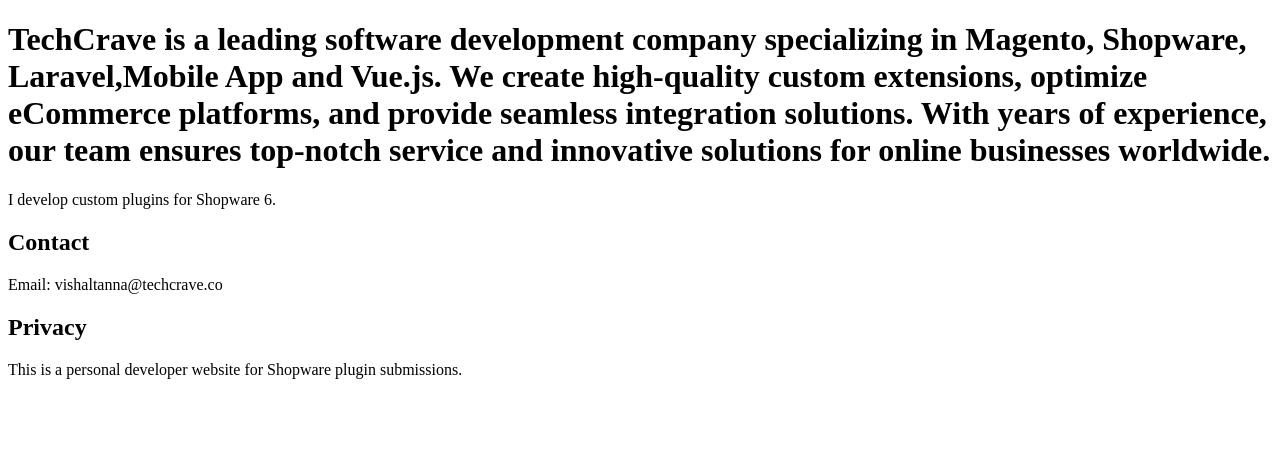
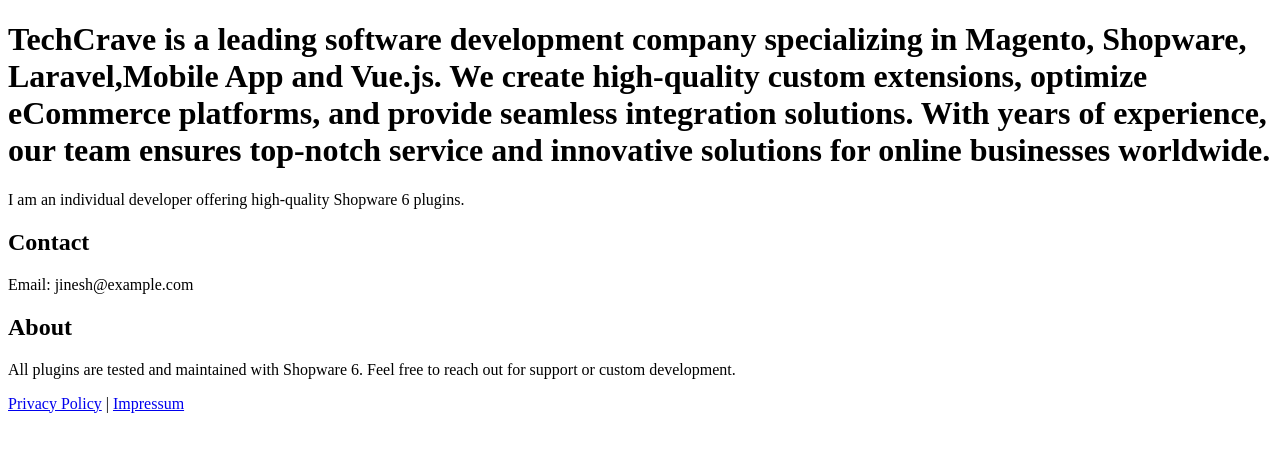
Before and after one commit to jineshchauhan/jineshchauhan.github.io, a plain HTML site: page index.html in a window 1280 px wide. Drawn offline with Linux system fonts and the light colour scheme.

Commit message:
Update index.html

```diff
--- a/index.html
+++ b/index.html
@@ -2,14 +2,17 @@
 <html lang="en">
 <head>
   <meta charset="UTF-8">
-  <title>Jinesh - Shopware Plugin Developer</title>
+  <title>Jinesh Plugins for Shopware</title>
 </head>
 <body>
   <h1>TechCrave is a leading software development company specializing in Magento, Shopware, Laravel,Mobile App and Vue.js. We create high-quality custom extensions, optimize eCommerce platforms, and provide seamless integration solutions. With years of experience, our team ensures top-notch service and innovative solutions for online businesses worldwide.</h1>
-  <p>I develop custom plugins for Shopware 6.</p>
+  <p>I am an individual developer offering high-quality Shopware 6 plugins.</p>
   <h2>Contact</h2>
-  <p>Email: vishaltanna@techcrave.co</p>
-  <h2>Privacy</h2>
-  <p>This is a personal developer website for Shopware plugin submissions.</p>
+  <p>Email: jinesh@example.com</p>
+  <h2>About</h2>
+  <p>All plugins are tested and maintained with Shopware 6. Feel free to reach out for support or custom development.</p>
+  <footer>
+    <p><a href="/privacy.html">Privacy Policy</a> | <a href="/impressum.html">Impressum</a></p>
+  </footer>
 </body>
 </html>
```
